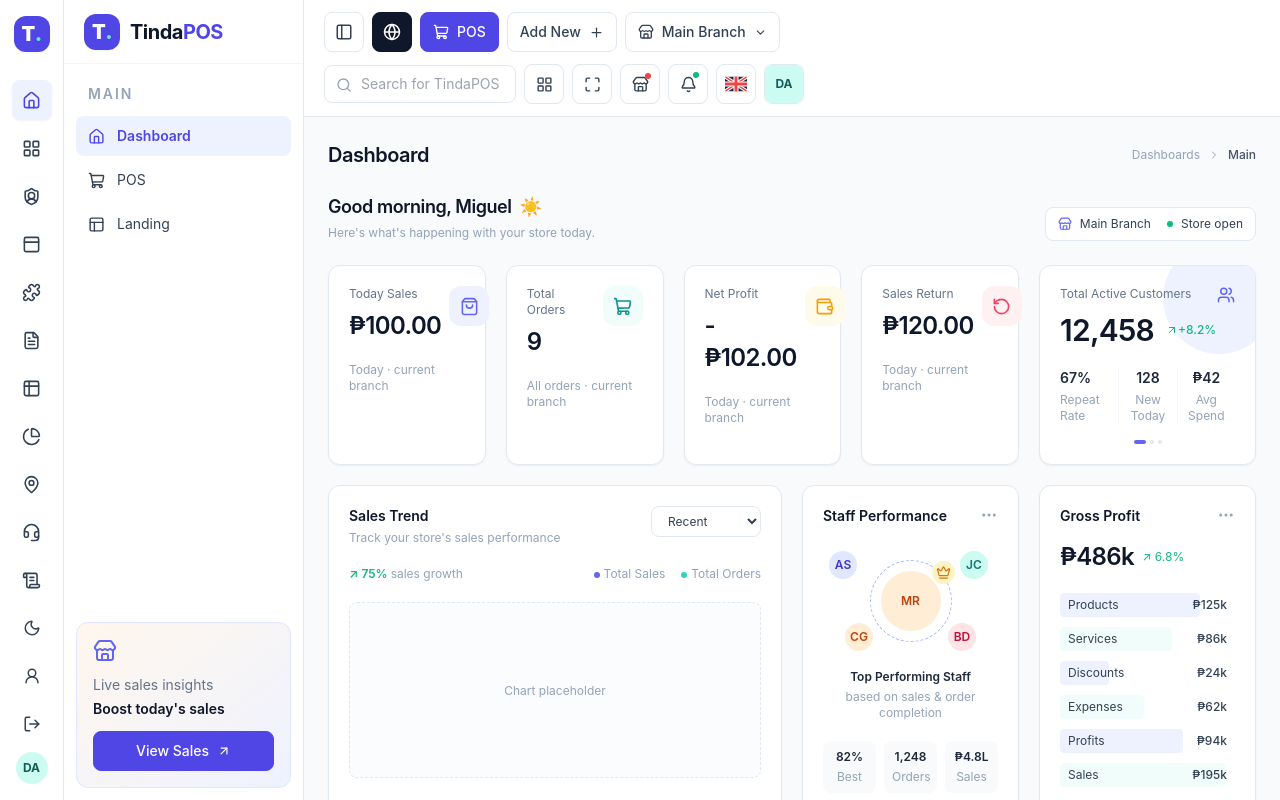
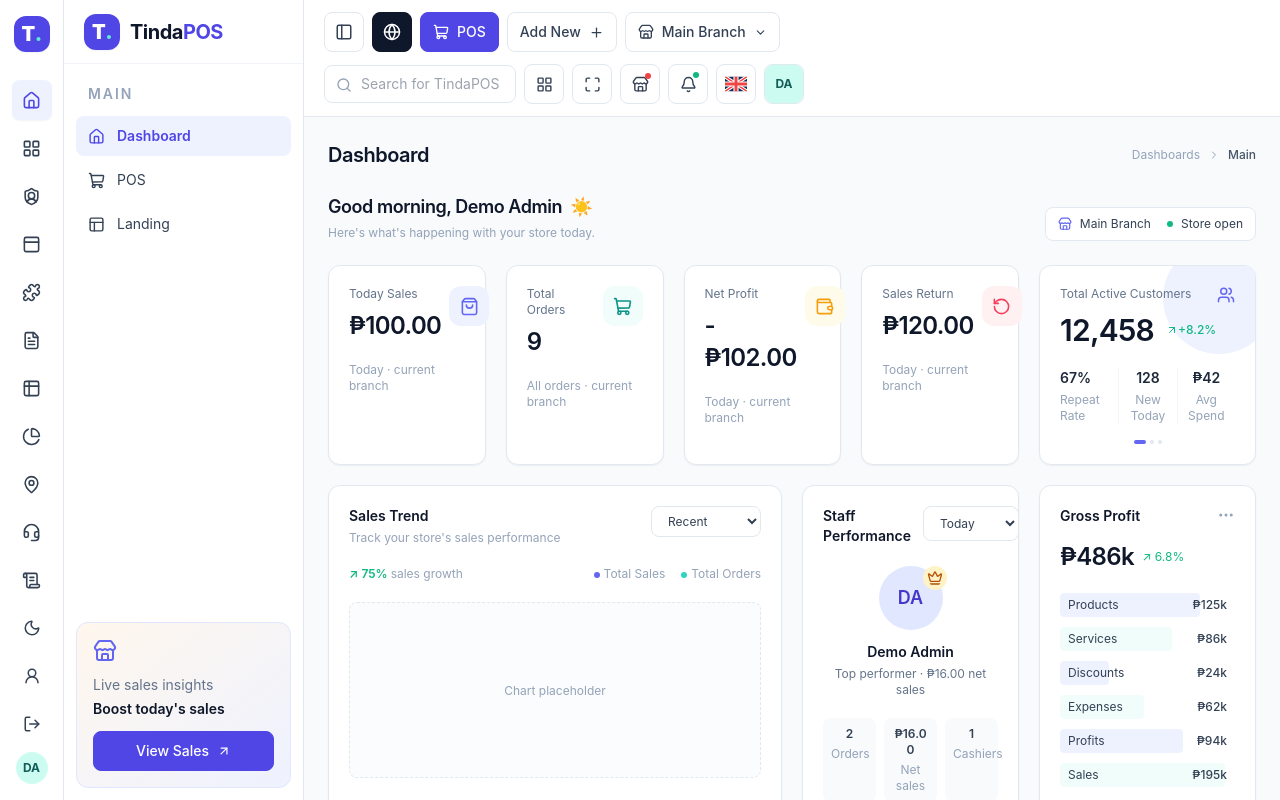
Before and after one commit to mandocdocmawin-dot/POS-System, a React (Vite) app: page /sign-in in a window 1280 px wide. Both pictures are taken after typing "Sample123" into the empty fields and a click on the button "Sign In". Shown: the top 800 px of the page. Built offline with nearby package versions, Linux system fonts and the light colour scheme.

Commit message:
feat(dashboard): connect staff performance to real orders

```diff
--- /dev/null
+++ b/src/components/staff/StaffPerformanceCard.tsx
@@ -0,0 +1,14 @@
+import { useState } from 'react';
+import { Crown } from 'lucide-react';
+import { dashboardService } from '../../services/dashboardService';
+import { useLocalData } from '../../services/useLocalData';
+import { formatPHP } from '../../utils/money';
+import { CardHeading } from '../common/CardHeading';
+export function StaffPerformanceCard() {
+  useLocalData();
+  const [period, setPeriod] = useState<'today' | 'week'>('today'), data = dashboardService.getStaff(period), top = data.ranked[0];
+  return <section className="card xl:col-span-3"><CardHeading title="Staff Performance"><select aria-label="Staff performance period" className="max-w-24 text-xs" value={period} onChange={e => setPeriod(e.target.value === 'week' ? 'week' : 'today')}><option value="today">Today</option><option value="week">This week</option></select></CardHeading>
+    {top ? <div className="my-5 text-center"><div className="relative mx-auto flex h-16 w-16 items-center justify-center rounded-full bg-indigo-100 text-lg font-semibold text-indigo-700 dark:bg-indigo-950 dark:text-indigo-200">{top.name.split(' ').slice(0, 2).map(n => n[0]).join('')}<Crown className="absolute -right-1 top-0 rounded-full bg-amber-100 p-1 text-amber-700" size={24}/></div><h3 className="mt-3 text-sm font-semibold">{top.name}</h3><p className="mt-1 text-xs text-slate-500">Top performer · {formatPHP(top.sales)} net sales</p></div> : <p className="py-10 text-center text-sm text-slate-500">No sales recorded {period === 'today' ? 'today' : 'this week'}.</p>}
+    <div className="grid grid-cols-3 gap-2">{[['Orders', String(data.totalOrders)], ['Net sales', formatPHP(data.totalSales)], ['Cashiers', String(data.ranked.length)]].map(([label, value]) => <div key={label} className="rounded-lg bg-slate-50 p-2 text-center dark:bg-slate-800"><p className="break-words text-xs font-semibold">{value}</p><p className="mt-1 text-xs text-slate-400">{label}</p></div>)}</div><p className="mt-3 text-center text-xs text-slate-400">Current branch · refunds deducted</p>
+  </section>;
+}
--- a/src/pages/dashboard/PerformanceRow.tsx
+++ b/src/pages/dashboard/PerformanceRow.tsx
@@ -1,10 +1,8 @@
-import { Crown } from "lucide-react";
-import { Avatar } from "../../components/common/Avatar";
+import { StaffPerformanceCard } from "../../components/staff/StaffPerformanceCard";
 import { CardHeading, PeriodSelect } from "../../components/common/CardHeading";
 import { ChartPlaceholder } from "../../components/common/ChartPlaceholder";
 import { dashboardService } from "../../services/dashboardService";
 export function PerformanceRow() {
-  const staff = dashboardService.getStaff();
   const overview = dashboardService.getOverview();
   const gross = dashboardService.getGrossProfit();
   return (
@@ -34,49 +32,7 @@ export function PerformanceRow() {
         </div>
         <ChartPlaceholder height="h-44" />
       </section>
-      <section className="card xl:col-span-3">
-        <CardHeading title="Staff Performance" />
-        <div className="relative mx-auto mt-4 flex h-28 max-w-60 items-center justify-center">
-          <div className="absolute left-1 top-1">
-            <Avatar name={staff.names[0]} index={0} />
-          </div>
-          <div className="absolute right-2 top-1">
-            <Avatar name={staff.names[1]} index={1} />
-          </div>
-          <div className="absolute bottom-1 left-5">
-            <Avatar name={staff.names[3]} index={2} />
-          </div>
-          <div className="absolute bottom-1 right-5">
-            <Avatar name={staff.names[4]} index={3} />
-          </div>
-          <div className="relative rounded-full border border-dashed border-indigo-300 p-2">
-            <Avatar name={staff.best} size="h-16 w-16" index={2} />
-            <Crown
-              className="absolute -right-1 top-0 rounded-full bg-amber-100 p-1 text-amber-600"
-              size={23}
-            />
-          </div>
-        </div>
-        <p className="mt-3 text-center text-xs font-semibold text-slate-800 dark:text-slate-100">
-          Top Performing Staff
-        </p>
-        <p className="mt-1 text-center text-xs text-slate-400">
-          based on sales &amp; order completion
-        </p>
-        <div className="mt-5 grid grid-cols-3 gap-2">
-          {staff.stats.map((s) => (
-            <div
-              key={s.label}
-              className="rounded-lg bg-slate-50 p-2 text-center dark:bg-slate-800"
-            >
-              <p className="text-xs font-semibold text-slate-800 dark:text-white">
-                {s.value}
-              </p>
-              <p className="mt-1 text-xs text-slate-400">{s.label}</p>
-            </div>
-          ))}
-        </div>
-      </section>
+      <StaffPerformanceCard />
       <section className="card xl:col-span-3">
         <CardHeading title="Gross Profit" />
         <div className="mb-5 mt-3 flex items-center gap-2">
--- a/src/services/dashboardService.ts
+++ b/src/services/dashboardService.ts
@@ -1,3 +1,7 @@
+import {staffPerformance} from '../utils/staffPerformance';
+import {localDate} from '../utils/attendance';
+import {weekStart} from '../utils/schedule';
+import {authService} from './authService';
 import {salesMetrics,paymentShares,recordedPayments} from './salesMetrics';
 import {fromCentavos} from '../utils/pos';
 import {formatPHP} from '../utils/money';
@@ -8,10 +12,10 @@ import { orderService } from "./orderService";
 import { dashboardData } from "../data/dashboard";
 // Real sales and payments are branch-filtered. Other analytics retain demo data.
 export const dashboardService = {
-  getOverview: () => ({ ...dashboardData.overview }),
+  getOverview: () => ({ ...dashboardData.overview, ownerName:authService.getCurrentUser()?.name??"Guest" }),
   getStats: () => {const m=salesMetrics();const values=[formatPHP(m.todaySales),String(m.totalOrders),formatPHP(m.netProfit),formatPHP(m.salesReturn)];return dashboardData.stats.map((s,i)=>({...s,value:values[i],trend:'',caption:i===1?'All orders · current branch':'Today · current branch'}));},
   getSummary: () => dashboardData.summary,
-  getStaff: () => dashboardData.staff,
+  getStaff: (period:'today'|'week'='today', now=new Date()) => {const end=localDate(now);return staffPerformance(orderService.list(),period==='week'?weekStart(end):end,end);},
   getGrossProfit: () => dashboardData.gross,
   getLowStock: () =>
     productService
--- /dev/null
+++ b/src/utils/staffPerformance.ts
@@ -0,0 +1,16 @@
+import type { Order } from '../types/pos';
+import { localDate } from './attendance';
+import { toCentavos, fromCentavos, sumCentavos } from './pos';
+export function staffPerformance(orders: Order[], start: string, end: string) {
+  const byCashier = new Map<string, { name: string; orders: number; cents: number }>();
+  for (const order of orders) {
+    const date = localDate(new Date(order.createdAt));
+    if (date < start || date > end || order.orderStatus === 'cancelled') continue;
+    const row = byCashier.get(order.cashier) ?? { name: order.cashier, orders: 0, cents: 0 };
+    row.orders++;
+    row.cents = sumCentavos([row.cents, Math.max(0, toCentavos(order.grandTotal) - toCentavos(order.refundedTotal))]);
+    byCashier.set(order.cashier, row);
+  }
+  const ranked = [...byCashier.values()].sort((a, b) => b.cents - a.cents || b.orders - a.orders || a.name.localeCompare(b.name));
+  return { ranked: ranked.map(r => ({ name: r.name, orders: r.orders, sales: fromCentavos(r.cents) })), totalOrders: ranked.reduce((n, r) => n + r.orders, 0), totalSales: fromCentavos(sumCentavos(ranked.map(r => r.cents))) };
+}
```
Also changed, not shown: 1 other file (tests, documents, lock files or other folders).
